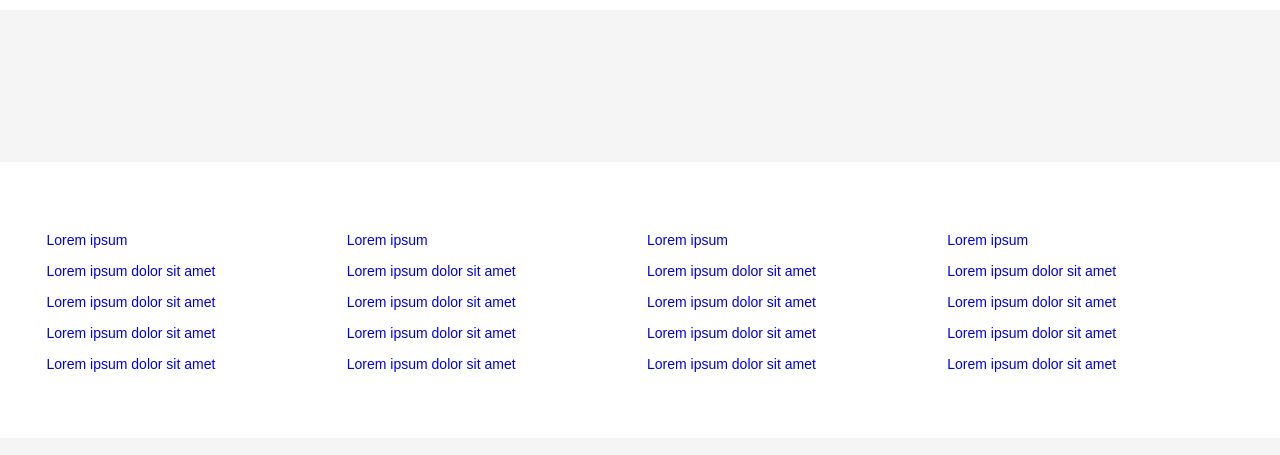
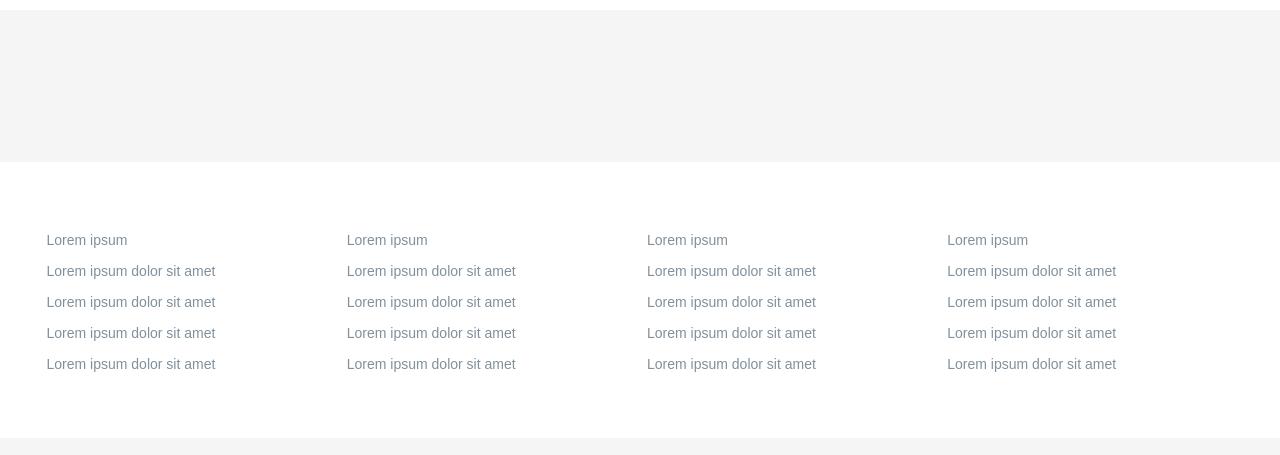
Before and after one commit to LioraProgram7/Lanreta, a website: page app/index.html in a window 1280 px wide. Shown: the part 183-638 px from the top of the page. Drawn offline with nearby package versions, Linux system fonts and the light colour scheme; files that its build step writes are made by us from their sources; files whose address does not match are found by name.

Commit message:
corrected footer

```diff
--- a/app/scss/footer.scss
+++ b/app/scss/footer.scss
@@ -2,7 +2,7 @@
   padding: 70px 0 55px;
   background-color: $white;
 
-  &__list {
+  &__container {
     column-count: 4;
   }
 
@@ -10,6 +10,11 @@
     &:not(:last-child) {
       margin-bottom: 15px;
     }
+  }
+
+  &__link {
+    @extend %opensans-400;
+    color: $default;
   }
 }
 
```
